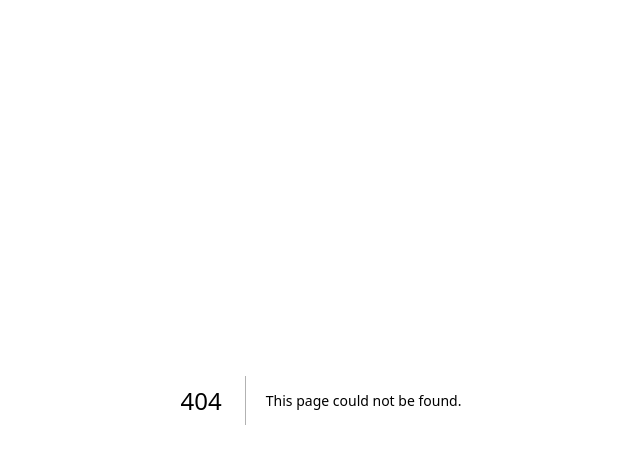
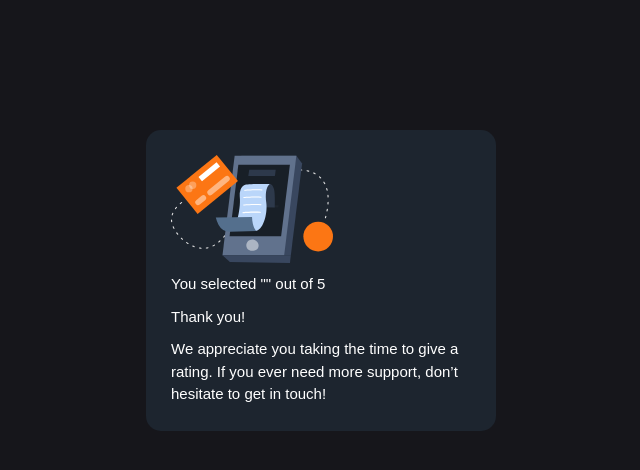
Before and after one commit to halynabondar/MockTrialTask, a Next.js app in the folder my-app/: page /ThanksPage in a window 1280 px wide. Before the commit this address had no page. Shown: the top 470 px of the page, without its empty margins (319-959 px from the left). Built offline with nearby package versions, Linux system fonts and the light colour scheme.

Commit message:
Create Thanks Page

```diff
--- /dev/null
+++ b/my-app/src/app/ThanksPage/page.jsx
@@ -0,0 +1,18 @@
+import styles from "../page.module.css";
+
+export default function Page() {
+
+    return (
+        <div className={styles.container}>
+            <div className={styles.item}>
+                <div className={styles.thankYouImage}>
+                    <img src="/images/illustration-thank-you.svg" alt="thank"/>
+                </div>
+                <div className={styles.selectedStars}>You selected "" out of 5</div>
+                <h1 className={styles.titleThanks}>Thank you!</h1>
+                <p className={styles.textThanks}>We appreciate you taking the time to give a rating. If you ever need more support,
+                    don’t hesitate to get in touch!</p>
+            </div>
+        </div>
+    );
+}
```
